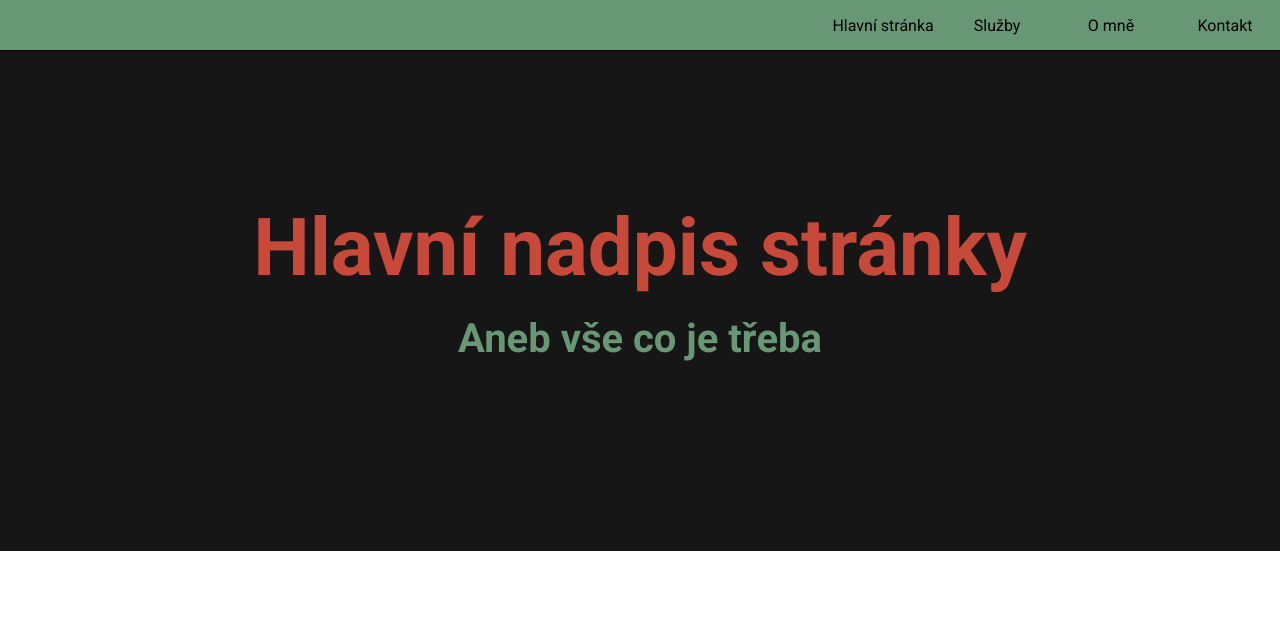
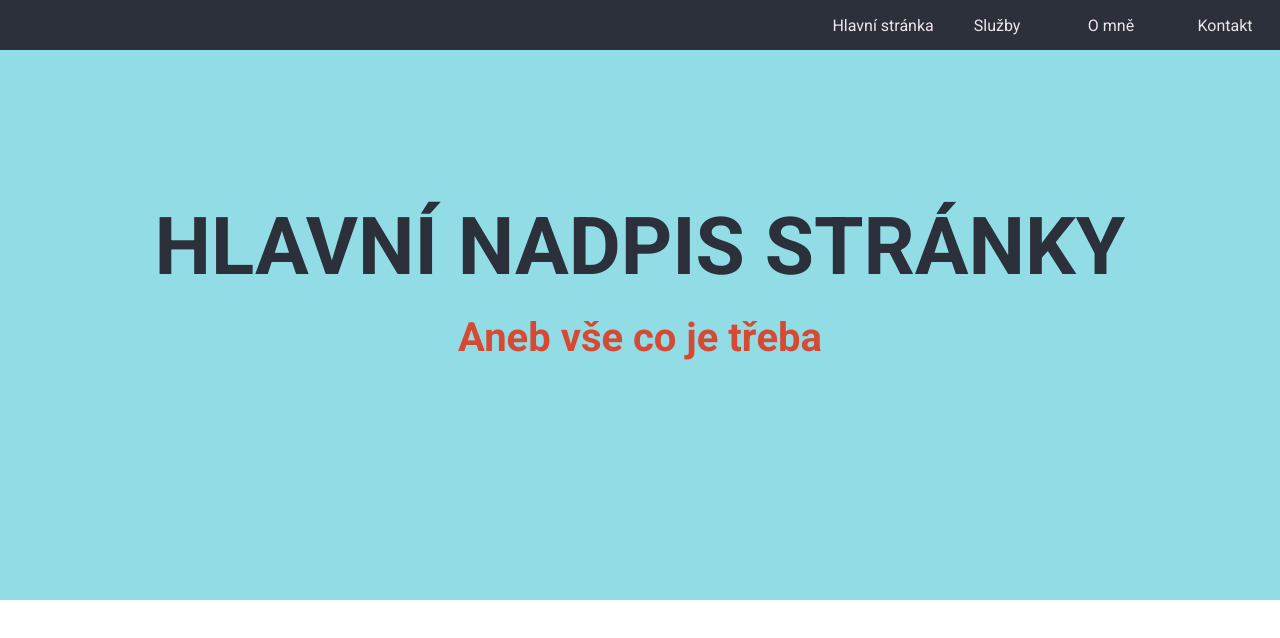
Before and after one commit to Shooty94/Shooty94.github.io, a plain HTML site: page index.html in a window 1280 px wide. Drawn offline with Linux system fonts and the light colour scheme.

Commit message:
Update style.css
Another day, another change, update of colors, styling of icons in the main section

```diff
--- a/css/style.css
+++ b/css/style.css
@@ -1,6 +1,7 @@
 * {
     margin: 0;
     padding: 0;
+    box-sizing: border-box;
 }
 
 body {
@@ -9,8 +10,10 @@ body {
 
 nav {
     height: 50px;
-    border-bottom: 1px solid black;
-    background-color: #689775;
+    width: 100%;
+    background-color: #2b303a;
+    position: fixed;
+    top: 0px;
 }
 
 .mainMenu {
@@ -26,7 +29,7 @@ nav {
 
 a {
     text-decoration: none;
-    color: black;
+    color: #eee5e9;
 }
 
 a:hover {
@@ -36,8 +39,8 @@ a:hover {
 
 .centralBanner {
     width: 100%;
-    height: 500px;
-    background-color: #161616;
+    height: 600px;
+    background-color: #92dce5;
     background-size: auto;
     background-repeat: no-repeat;
 }
@@ -45,17 +48,45 @@ a:hover {
 .headTitle {
     width: 1000px;
     margin: 0 auto;
-    padding-top: 150px;
+    padding-top: 200px;
     font-size: 80px;
     text-align: center;
-    color: #c7493a;
+    color: #2b303a;
+    text-transform: uppercase;
 }
 
 .sideTitle {
-    color: #689775;
+    color: #D64933;
     width: 1000px;
     margin: 0 auto;
     text-align: center;
     padding-top: 20px;
     font-size: 40px;
 }
+
+main {
+    width: 100%;
+    height: 1000px;
+    text-align: center;
+    background-color: #EEE5E9;
+}
+
+.infoElements {
+    border: 1px solid rgba(0, 0, 0, 0.199);
+    border-radius: 15px;
+    width: 200px;
+    height: 200px;
+    display: inline-block;
+    margin: 70px 50px;
+    padding-top: 55px;
+    color: #2B303A;
+}
+
+.icon {
+    width: 50px;
+    height: 50px;
+}
+
+.iconText {
+    margin-top: 10px;
+}
```
